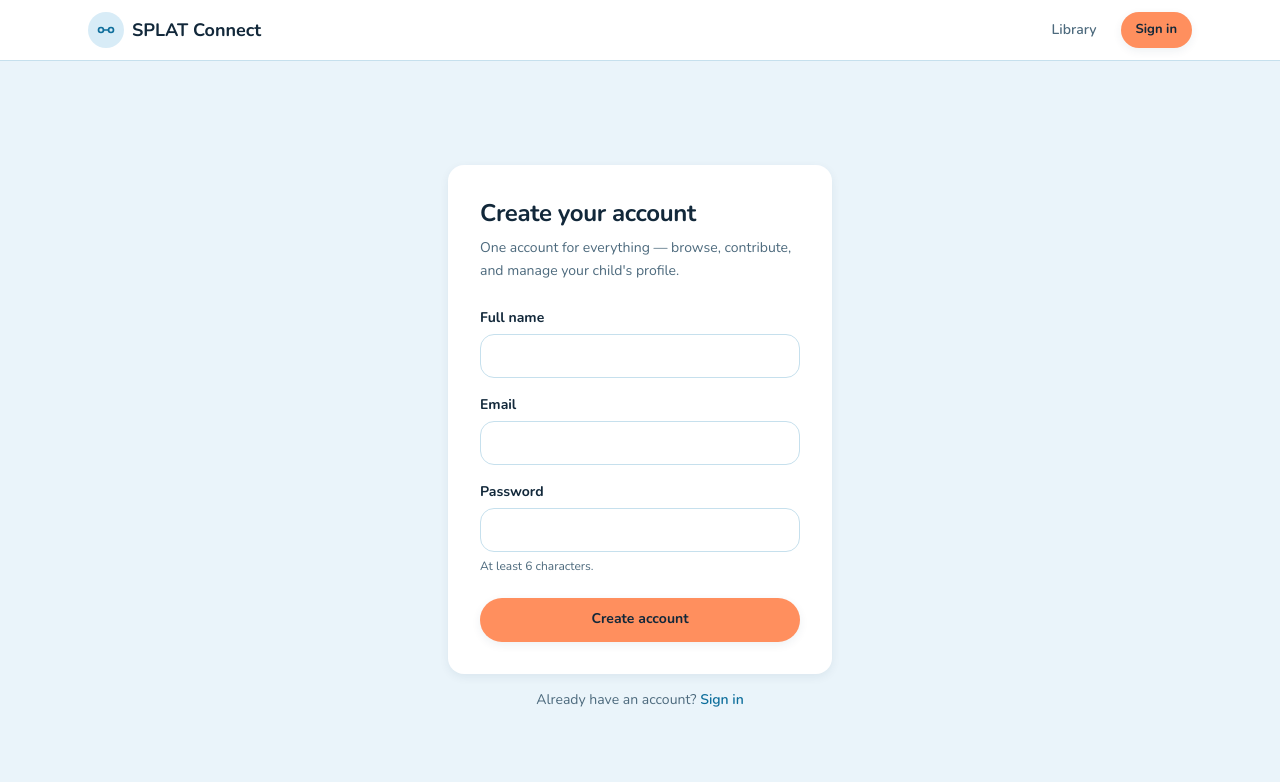
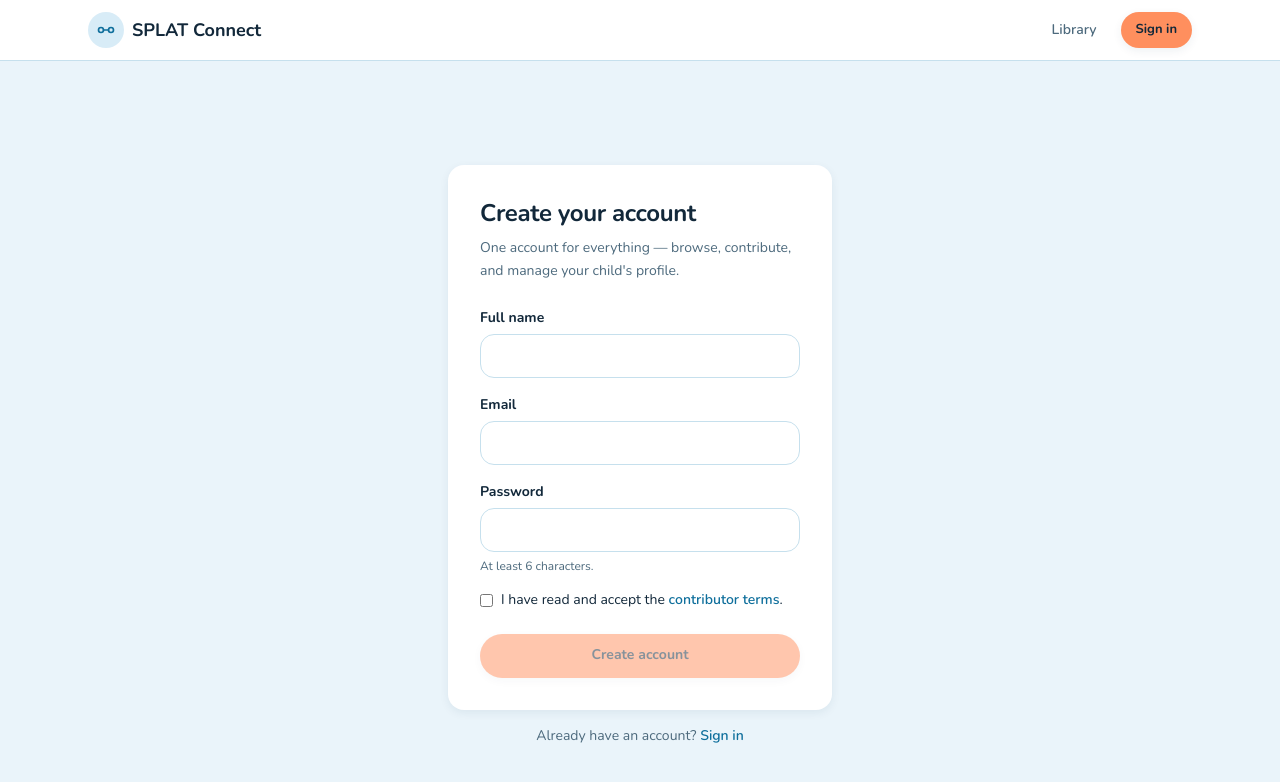
Before and after one commit to bpetselis01/splat-connect, a Next.js app in the folder packages/web/: page /signup in a window 1280 px wide. Shown: the top 782 px of the page. Built offline with nearby package versions, Linux system fonts and the light colour scheme; no server answers.

Commit message:
feat(web): accept contributor terms during signup

```diff
--- a/packages/web/app/signup/page.tsx
+++ b/packages/web/app/signup/page.tsx
@@ -2,6 +2,7 @@
 import { useState } from 'react'
 import Link from 'next/link'
 import { createClient } from '@/lib/supabase/client'
+import { browserApiClient } from '@/lib/browser-api-client'
 
 export default function SignupPage() {
   const supabase = createClient()
@@ -11,6 +12,7 @@ export default function SignupPage() {
   const [error, setError] = useState<string | null>(null)
   const [submitted, setSubmitted] = useState(false)
   const [loading, setLoading] = useState(false)
+  const [acceptedTerms, setAcceptedTerms] = useState(false)
 
   async function handleSubmit(e: React.FormEvent) {
     e.preventDefault()
@@ -27,6 +29,18 @@ export default function SignupPage() {
       setError(error.message)
       setLoading(false)
       return
+    }
+
+    // enable_confirmations = false (supabase/config.toml:232), so signUp() has
+    // already returned a live session and this call is authenticated.
+    try {
+      await browserApiClient.post('/api/agreements', {
+        agreement_type: 'contributor_terms',
+      })
+    } catch {
+      // Deliberately non-fatal. The account exists and the user is signed in;
+      // rolling that back would be worse than a missing acceptance row. The
+      // middleware gate sends them to /onboarding/contributor-terms next request.
     }
 
     setSubmitted(true)
@@ -108,12 +122,31 @@ export default function SignupPage() {
               At least 6 characters.
             </p>
           </div>
+          <label className="flex items-start gap-2 text-sm">
+            <input
+              type="checkbox"
+              checked={acceptedTerms}
+              onChange={(e) => setAcceptedTerms(e.target.checked)}
+              className="mt-1"
+            />
+            <span>
+              I have read and accept the{' '}
+              <Link href="/legal/contributor-terms" className="font-semibold text-brand-dark hover:underline">
+                contributor terms
+              </Link>
+              .
+            </span>
+          </label>
           {error && (
             <p role="alert" className="alert alert-danger">
               {error}
             </p>
           )}
-          <button type="submit" disabled={loading} className="btn btn-accent btn-block mt-2">
+          <button
+            type="submit"
+            disabled={loading || !acceptedTerms}
+            className="btn btn-accent btn-block mt-2"
+          >
             {loading ? 'Creating…' : 'Create account'}
           </button>
         </form>
```
Also changed, not shown: 1 other file (tests, documents, lock files or other folders).
